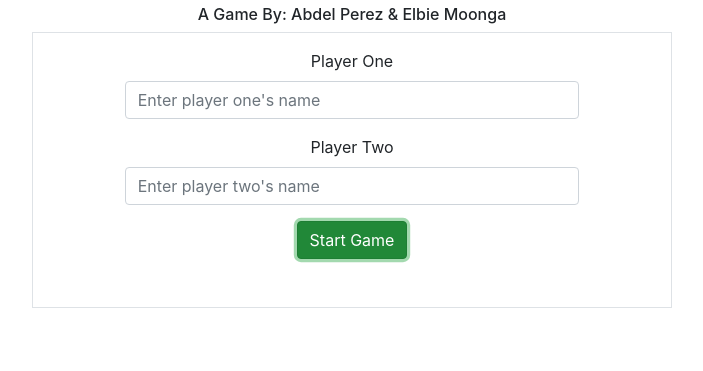
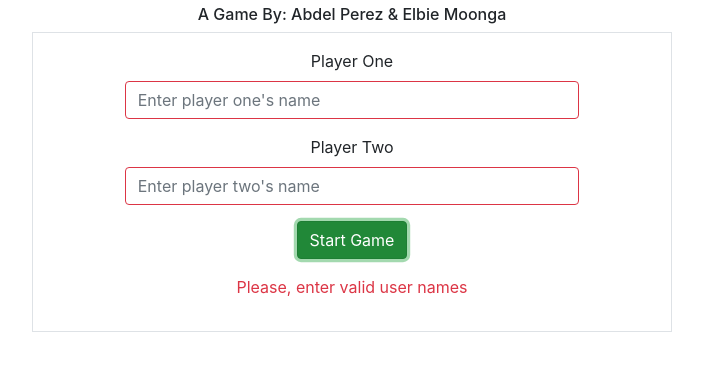
Before and after one commit to Elbie-em/JavaScript-Tic-Tac-Toe-Game, a website with bundled scripts: page index.html in a window 1280 px wide. Both pictures are taken after a click on the button "Start Game". Shown: the part 67-438 px from the top of the page, without its empty margins (288-991 px from the left). Built offline with nearby package versions, Linux system fonts and the light colour scheme.

Commit message:
Add user names check

```diff
--- a/index.html
+++ b/index.html
@@ -19,16 +19,16 @@
         <form action="">
           <div class="form-group">
             <label for="player-one">Player One</label>
-            <input id="player-one" type="text" class="form-control w-75 mx-auto" placeholder="Enter player one's name">
+            <input id="player-one" type="text" required class="form-control w-75 mx-auto" placeholder="Enter player one's name">
           </div>
           <div class="form-group">
             <label for="player-two">Player Two</label>
-            <input id="player-two" type="text" class="form-control w-75 mx-auto" placeholder="Enter player two's name">
+            <input id="player-two" type="text" required class="form-control w-75 mx-auto" placeholder="Enter player two's name">
           </div>
-          <button class="btn btn-success mb-3" onclick="initGame()" type="button">Start Game</button>
+          <button id="start-game" class="btn btn-success mb-3" type="button">Start Game</button>
         </form>
       </div>
-      <div><p id="player-turn-label"></p></div>
+      <div><p id="message"></p></div>
       <div id="board" class="mx-auto">
         <div class="d-flex flex-row justify-content-center">
           <button id="pos0" class="cell" disabled></button>
--- a/js/index.js
+++ b/js/index.js
@@ -1,111 +1,60 @@
-import { Game } from "./modules/game.js";
+import { Game } from './modules/game.mjs';
 
 window.onload = () => {
+  const startBtn = document.getElementById('start-game');
+  startBtn.onclick = initGame;
   const board = document.getElementById('board');
   board.hidden = true;
 };
 
-// const gameBoard = ['', '', '', '', '', '', '', '', ''];
+const Player = (id, name, symbol) => ({ id, name, symbol });
 
-// const Game = (players) => {
-//   let currentPlayer = players[0];
-//   let numberCellsSelected = 0;
+const displayError = (player1, player2) => {
+  const errors = [];
 
-//   const hidePlayerTurn = () => {
-//     const playerTurnLabel = document.getElementById('player-turn-label');
-//     playerTurnLabel.hidden = true;
-//   };
+  const resetClass = 'w-75 mx-auto form-control border border-secondary';
+  const p1Input = document.getElementById('player-one');
+  p1Input.className = resetClass;
+  const p2Input = document.getElementById('player-two');
+  p2Input.className = resetClass;
 
-//   const disableButtons = () => {
-//     const cells = document.getElementsByClassName('cell');
-//     for (let i = 0; i < cells.length; i += 1) {
-//       cells[i].disabled = true;
-//     }
-//   };
+  const inputError = 'w-75 mx-auto form-control border border-danger';
+  let msg = 'Please, enter valid ';
 
-//   const checkWinner = () => {
-//     const p1Moves = [];
-//     const p2Moves = [];
+  if (player1 === '') {
+    msg += ' name for player1';
+    p1Input.className = inputError;
+  }
 
-//     const winningCombinations = [[0, 1, 2],
-//       [3, 4, 5],
-//       [6, 7, 8],
-//       [0, 3, 6],
-//       [1, 4, 7],
-//       [2, 5, 8],
-//       [0, 4, 8],
-//       [2, 4, 6]];
+  if (player2 === '') {
+    msg += ' name for player2';
 
-//     gameBoard.forEach((val, idx) => {
-//       if (val === 'X') p1Moves.push(idx);
-//       if (val === 'O') p2Moves.push(idx);
-//     });
+    p2Input.className = inputError;
+  }
 
-//     for (let i = 0; i < winningCombinations.length; i += 1) {
-//       const reg = new RegExp(winningCombinations[i].join('.*'));
-//       const winnerResult = document.getElementById('game-result');
+  if (player1 === '' && player2 === '') {
+    msg = 'Please, enter valid user names';
+  }
 
-//       if (reg.test(p1Moves.join(''))) {
-//         winnerResult.innerHTML = `${players[0].name} has won`;
-//         disableButtons();
-//         hidePlayerTurn();
-//         break;
-//       } else if (reg.test(p2Moves.join(''))) {
-//         winnerResult.innerHTML = `${players[1].name} has won`;
-//         disableButtons();
-//         hidePlayerTurn();
-//         break;
-//       } else if (numberCellsSelected === 9) {
-//         winnerResult.innerHTML = "It's a draw";
-//         hidePlayerTurn();
-//       }
-//     }
-//   };
-
-//   const displayPlayerTurn = (currentPlayer) => {
-//     const playerTurnLabel = document.getElementById('player-turn-label');
-//     playerTurnLabel.innerHTML = `${currentPlayer.name}'s turn`;
-//   };
-
-//   const changePlayerTurn = () => {
-//     currentPlayer = currentPlayer.id === 1 ? players[1] : players[0];
-//     displayPlayerTurn(currentPlayer);
-//   };
-
-//   const selectCell = () => {
-//     const { id } = event.target; // eslint-disable-line no-restricted-globals
-//     const el = document.getElementById(id);
-//     el.innerHTML = currentPlayer.symbol;
-//     gameBoard[id[3]] = el.innerHTML;
-//     numberCellsSelected += 1;
-//     el.disabled = true;
-//     checkWinner();
-//     changePlayerTurn();
-//   };
-
-//   const assignCells = () => {
-//     for (let i = 0; i < gameBoard.length; i += 1) {
-//       const cell = document.getElementById(`pos${i}`);
-//       cell.onclick = selectCell.bind(cell);
-//     }
-//   };
-
-//   const start = () => {
-//     assignCells();
-//     displayPlayerTurn(currentPlayer);
-//   };
-
-//   return {
-//     start, players, selectCell, currentPlayer, changePlayerTurn,
-//   };
-// };
-
-const Player = (id, name, symbol) => ({ id, name, symbol });
+  if (msg !== 'Please, enter valid ') {
+    const msgEl = document.getElementById('message');
+    const msgError = 'text-danger';
+    msgEl.innerHTML = msg;
+    msgEl.classList.add(msgError);
+  }
+};
 
 const initGame = () => { // eslint-disable-line no-unused-vars
   const player1Name = document.getElementById('player-one').value;
   const player2Name = document.getElementById('player-two').value;
 
+  if (player1Name === '' || player2Name === '') {
+    displayError(player1Name, player2Name);
+  } else if (player1Name === player2Name) {
+    const msgEl = document.getElementById('message');
+    msgEl.innerHTML = 'Player names must be unique!';
+    msgEl.className = 'text-danger';
+  } else {
     const player1 = Player(1, player1Name, 'X');
     const player2 = Player(2, player2Name, 'O');
 
@@ -123,6 +72,5 @@ const initGame = () => { // eslint-disable-line no-unused-vars
     }
 
     game.start();
+  }
 };
-
-export { initGame };
--- a/js/modules/game.js
+++ b/js/modules/game.mjs
@@ -5,7 +5,7 @@ const Game = (players) => {
   let numberCellsSelected = 0;
 
   const hidePlayerTurn = () => {
-    const playerTurnLabel = document.getElementById('player-turn-label');
+    const playerTurnLabel = document.getElementById('message');
     playerTurnLabel.hidden = true;
   };
 
@@ -56,7 +56,8 @@ const Game = (players) => {
   };
 
   const displayPlayerTurn = (currentPlayer) => {
-    const playerTurnLabel = document.getElementById('player-turn-label');
+    const playerTurnLabel = document.getElementById('message');
+    playerTurnLabel.className = 'text-dark';
     playerTurnLabel.innerHTML = `${currentPlayer.name}'s turn`;
   };
 
```
Lines whose indentation alone changed are shown as unchanged.
